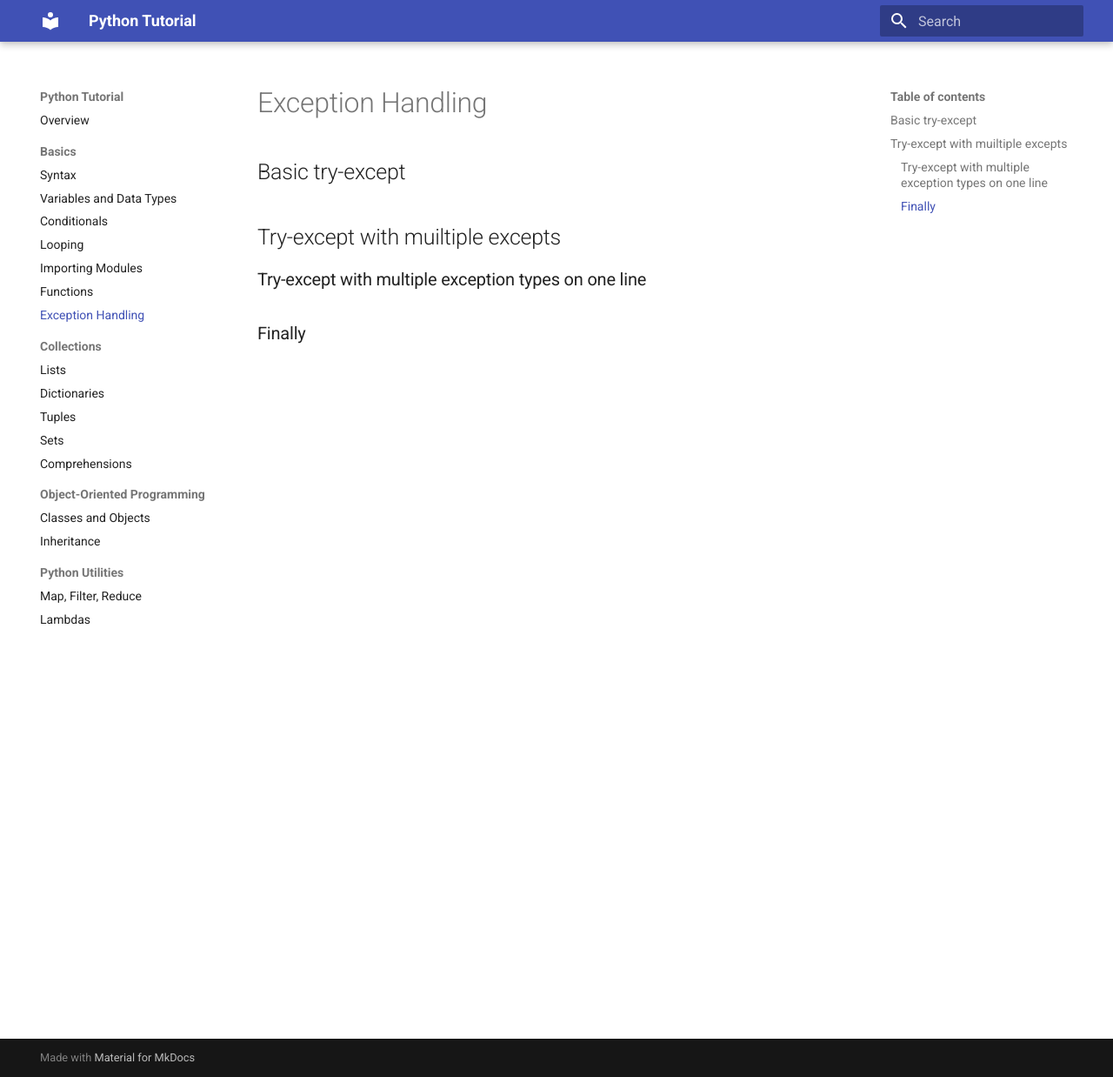
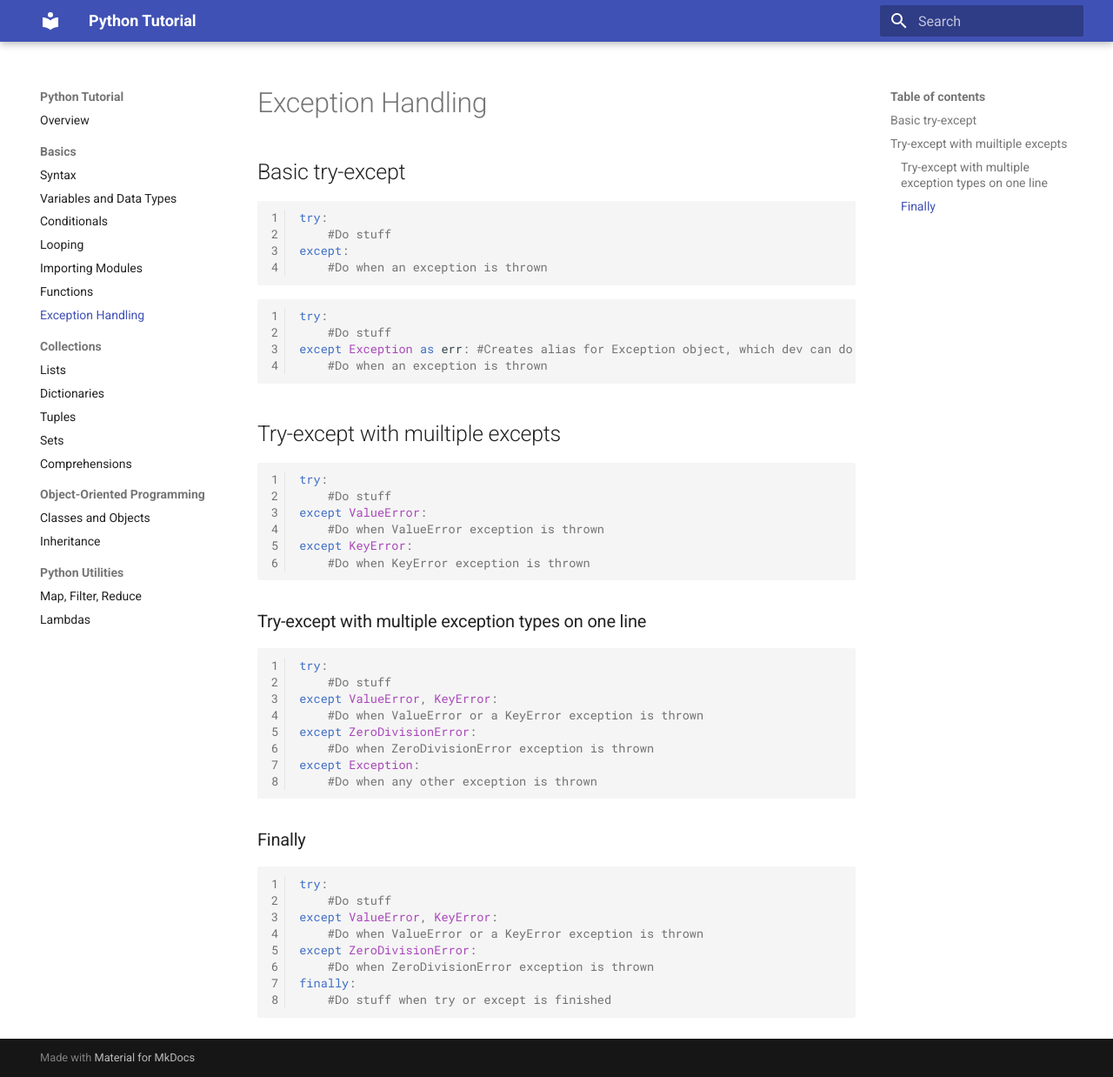
Before and after one commit to justinjoco/python-tutorial, an MkDocs documentation site: the page built from docs/basics/exceptions.md, in a window 1280 px wide and 1238 px high. Shown: the whole window at 87% size. Built offline with MkDocs 1.6.1 and Material for MkDocs 9.7.7, drawn with Linux system fonts in a browser that asks for light colours.

Commit message:
more code samples

````diff
--- a/docs/basics/exceptions.md
+++ b/docs/basics/exceptions.md
@@ -1,9 +1,48 @@
 ## Basic try-except
+```python
+try:
+    #Do stuff
+except:
+    #Do when an exception is thrown
+```
 
+```python
+try:
+    #Do stuff
+except Exception as err: #Creates alias for Exception object, which dev can do stuff with
+    #Do when an exception is thrown
+```
 ## Try-except with muiltiple excepts
-
+```python
+try:
+    #Do stuff
+except ValueError:
+    #Do when ValueError exception is thrown
+except KeyError:
+    #Do when KeyError exception is thrown
+```
 
 ### Try-except with multiple exception types on one line
+```python
+try:
+    #Do stuff
+except ValueError, KeyError:
+    #Do when ValueError or a KeyError exception is thrown
+except ZeroDivisionError:
+    #Do when ZeroDivisionError exception is thrown
+except Exception:
+    #Do when any other exception is thrown
+```
 
 
 ### Finally
+```python
+try:
+    #Do stuff
+except ValueError, KeyError:
+    #Do when ValueError or a KeyError exception is thrown
+except ZeroDivisionError:
+    #Do when ZeroDivisionError exception is thrown
+finally:
+    #Do stuff when try or except is finished
+```
````
Also changed, not shown: docs/basics/importing.md (+6 -0 lines), docs/basics/looping.md (+3 -3 lines), docs/collections/dictionaries.md (+16 -3 lines).
